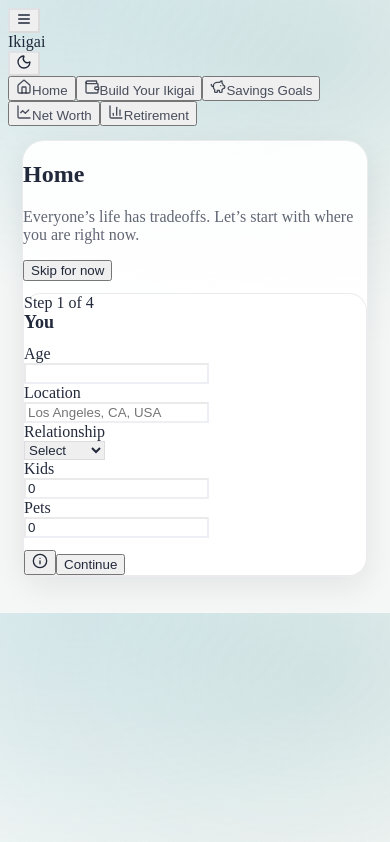
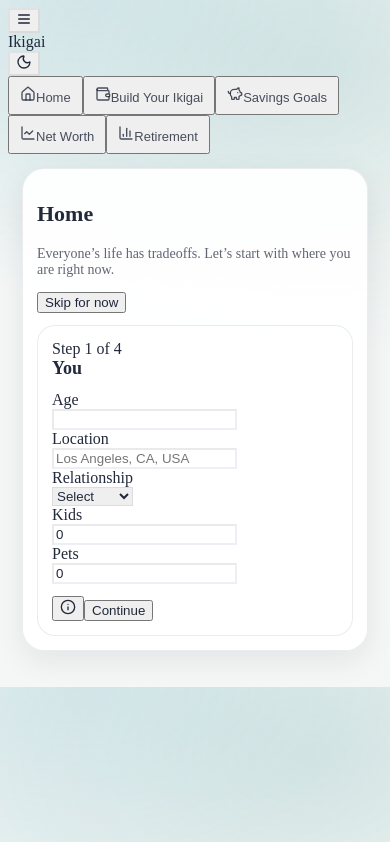
Before and after one commit to chadpagne/ikigai-app, a React (Vite) app: page /#home in a window 390 px wide. Built offline with nearby package versions, Linux system fonts and the light colour scheme.

Commit message:
Update styles.css

```diff
--- a/src/styles.css
+++ b/src/styles.css
@@ -184,3 +184,57 @@ body.dark .range::-moz-range-track{
   background: rgba(58,159,191,0.95);
   border: 2px solid rgba(255,255,255,0.55);
 }
+/* -----------------------------
+   MOBILE FIRST FIXES
+----------------------------- */
+@media (max-width: 768px) {
+
+  /* Force all grids to single column */
+  .grid-2,
+  .grid-3,
+  .grid-4 {
+    grid-template-columns: 1fr !important;
+  }
+
+  /* Reduce tile padding */
+  .tile,
+  .note {
+    padding: 14px !important;
+  }
+
+  /* Reduce card padding */
+  .card-body {
+    padding: 14px !important;
+  }
+
+  /* Charts should not overflow */
+  .recharts-wrapper {
+    max-width: 100% !important;
+    overflow: hidden;
+  }
+
+  /* Bucket tiles: make them wider & shorter */
+  .progress-tile {
+    min-height: 140px;
+  }
+
+  /* Prevent giant headers */
+  h1, .h1 {
+    font-size: 22px;
+  }
+
+  .sub {
+    font-size: 14px;
+  }
+
+  /* Navigation spacing */
+  .nav {
+    gap: 6px;
+    overflow-x: auto;
+  }
+
+  .tab {
+    font-size: 13px;
+    padding: 8px 10px;
+  }
+}
```
